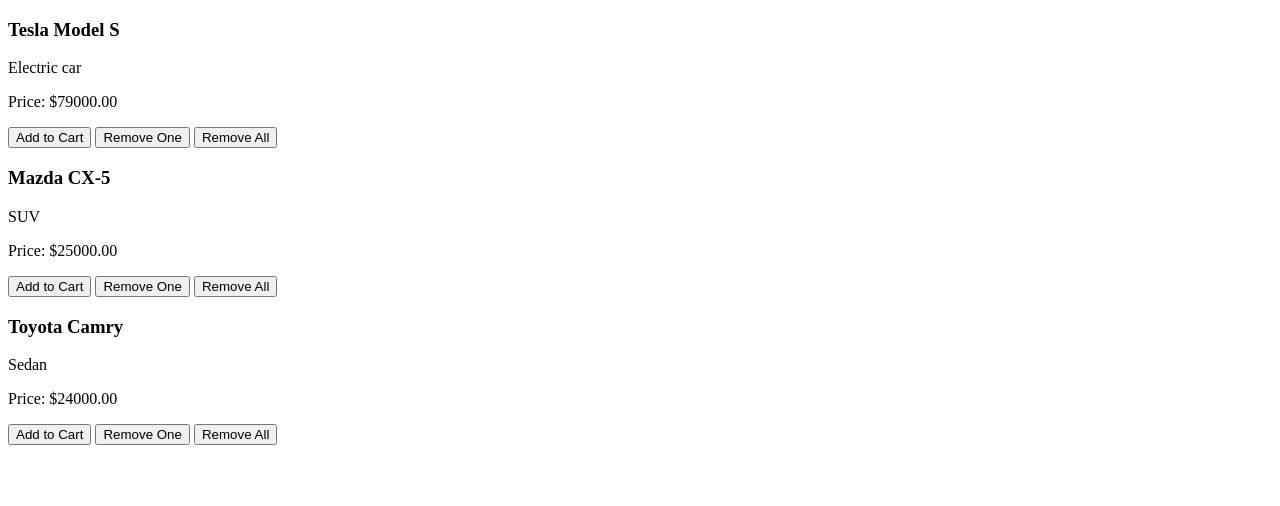
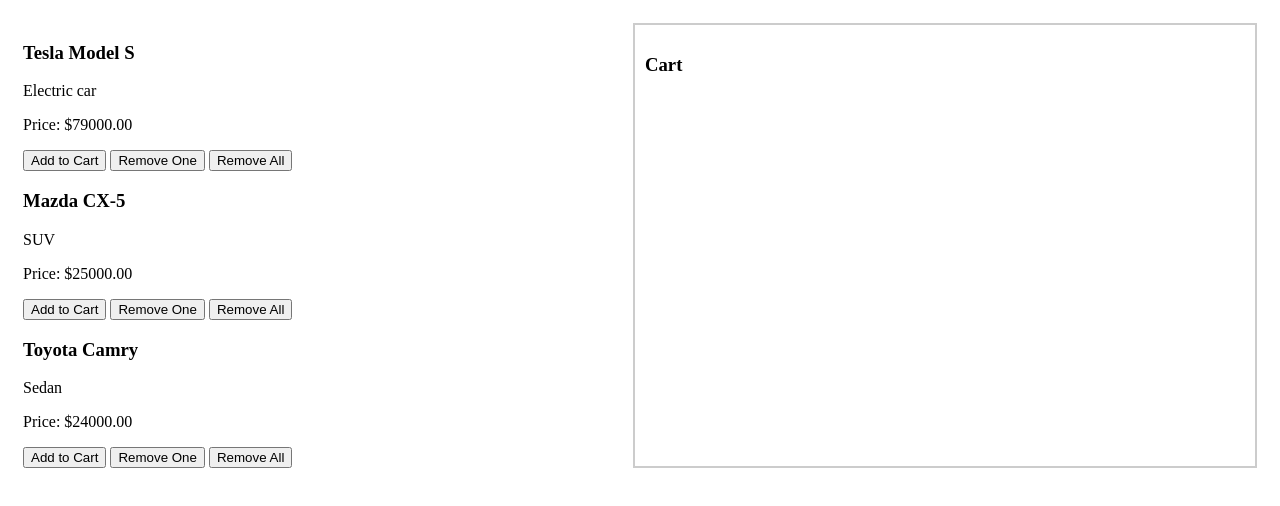
Before and after one commit to SoftwareSorcerer72/week-8-weekend-project, a website built with webpack: page src/index.html in a window 1280 px wide. Both pictures are taken after a click on the button "Login". Built offline with nearby package versions, Linux system fonts and the light colour scheme.

Commit message:
Fixed bug where cart was invisible after login.

```diff
--- a/src/index.html
+++ b/src/index.html
@@ -6,6 +6,20 @@
     <title>Shopping App</title>
     <style>
         .hidden { display: none; }
+        body {
+            display: flex;
+            justify-content: space-between; /* Aligns children (shop and cart) side by side */
+            padding: 10px;
+        }
+        #shop-section, #cart-section {
+            flex: 1;
+            margin: 5px;
+        }
+        #cart-section {
+            border: 2px solid #ccc; /* Gives the cart section a distinct border */
+            padding: 10px;
+            min-width: 300px; /* Ensures the cart doesn't become too narrow */
+        }
     </style>
 </head>
 <body>
@@ -16,6 +30,9 @@
     </div>
     <div id="shop-section" class="hidden">
         <div id="shop"></div>
+    </div>
+    <div id="cart-section" class="hidden">
+        <h3>Cart</h3>
         <div id="cart"></div>
     </div>
 
--- a/src/index.ts
+++ b/src/index.ts
@@ -142,6 +142,7 @@
         this.myUser = new User(name, age);
         document.getElementById('login-section')!.classList.add('hidden');
         document.getElementById('shop-section')!.classList.remove('hidden');
+        document.getElementById('cart-section')!.classList.remove('hidden'); // Make sure to unhide the cart section too
     }
 
     addItemToCart(itemId: string): void {
```
Also changed, not shown: dist/bundle.js, dist/index.html.
